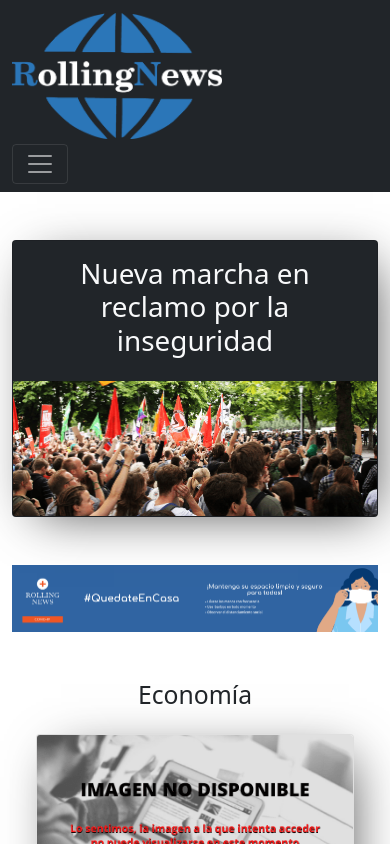
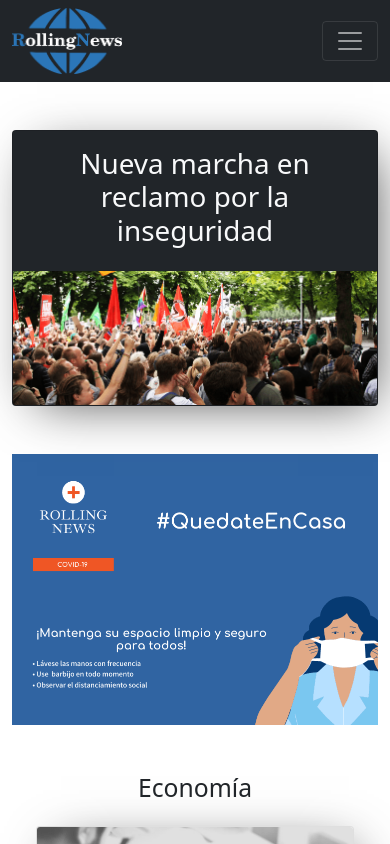
Before and after one commit to emilioh93/rollingnew.github.io, a React (Create React App) app: page / in a window 390 px wide. Shown: the top 844 px of the page. Built offline with nearby package versions, Linux system fonts and the light colour scheme.

Commit message:
se realizaron correcciones responsive en navbar y banner de covid

```diff
--- a/src/App.css
+++ b/src/App.css
@@ -2,6 +2,18 @@
 
 .logo {
     width: 60%;
+}
+
+#logoLg {
+    width: 30%;
+}
+
+.logoLgImg {
+    width: 60%;
+}
+
+#logoSm {
+    display: none;
 }
 
 .nav-link {
@@ -22,38 +34,18 @@
     box-shadow: 10px 10px 50px -15px rgba(0, 0, 0, 0.75);
 }
 
-.infoPrincipal {
-    position: absolute;
-    bottom: 0;
-    padding: 30px;
-}
 
-.fondo {
-    background-image: url(./img/portadaprueba.png);
-    padding: 200px 100px;
-    text-align: center;
-    background-position: center center;
-    background-size: cover;
-    background-repeat: no-repeat;
-    position: relative;
-}
+/* TERMINA PRINCIPAL */
 
-.fondo:before {
-    content: '';
-    position: absolute;
-    top: 0;
-    bottom: 0;
-    left: 0;
-    right: 0;
-    background-color: rgba(0, 0, 0, 0.6);
+
+/* COMIENZA BANNER COVID */
+
+.anchoCovid {
+    width: 100%;
 }
 
 
-/* TERMINA PRINCIPAL */
-
-.verde {
-    background-color: green;
-}
+/* TERMINA BANNER COVID */
 
 
 /* MEDIA QUERIES */
@@ -62,6 +54,34 @@
 /* TELÉFONOS Y MÁS PEQUEÑOS*/
 
 @media (max-width: 767.98px) {
+    #logoSm {
+        display: block;
+        width: 30%;
+    }
+    #logoLg {
+        display: none;
+    }
+    .logo {
+        width: 30%;
+    }
+    .margenIzq {
+        margin: 0%;
+    }
+    .anchoCovid {
+        width: 100%;
+    }
+}
+
+
+/* TABLETS */
+
+@media (min-width: 768px) and (max-width: 1198px) {
+    #logoSm {
+        display: none;
+    }
+    #logoLg {
+        display: block;
+    }
     .margenIzq {
         margin: 0%;
     }
--- a/src/components/Covid.js
+++ b/src/components/Covid.js
@@ -1,4 +1,4 @@
-import React from 'react';
+import React from "react";
 import covid1 from "../img/covid1.png";
 import covid2 from "../img/covid2.png";
 import { Container } from "react-bootstrap";
@@ -6,16 +6,22 @@ import { Container } from "react-bootstrap";
 const Covid = () => {
   return (
     <Container>
+      <div className="row">
+        <div className="col-md-6 col-sm-12">
           <img
             src={covid1}
-              className="w-50"
+            className="anchoCovid"
             alt="Imagen informativa sobre COVID 19"
           />
+        </div>
+        <div className="col-md-6 col-sm-12">
           <img
             src={covid2}
-              className="w-50"
+            className="anchoCovid"
             alt="Imagen informativa sobre COVID 19"
           />
+        </div>
+      </div>
     </Container>
   );
 };
--- a/src/components/common/Navegacion.js
+++ b/src/components/common/Navegacion.js
@@ -7,12 +7,14 @@ const Navegacion = () => {
   return (
     <Navbar bg="dark" expand="lg" variant="dark">
       <Container>
-        <Navbar.Brand href="#home">
-          <img className="logo" src={logo} alt="" />
+        <Navbar.Brand id="logoLg" href="#home">
+          <img src={logo} alt="" className="logoLgImg" />
         </Navbar.Brand>
+        {/* Logo para mobile */}
+        <img id="logoSm" src={logo} alt="" />
         <Navbar.Toggle aria-controls="basic-navbar-nav" />
         <Navbar.Collapse id="basic-navbar-nav">
-          <Nav className="mr-auto">
+          <Nav className="ml-auto">
             <NavLink exact={true} to="/" className="nav-link">
               Inicio
             </NavLink>
```
Lines whose indentation alone changed are shown as unchanged.
